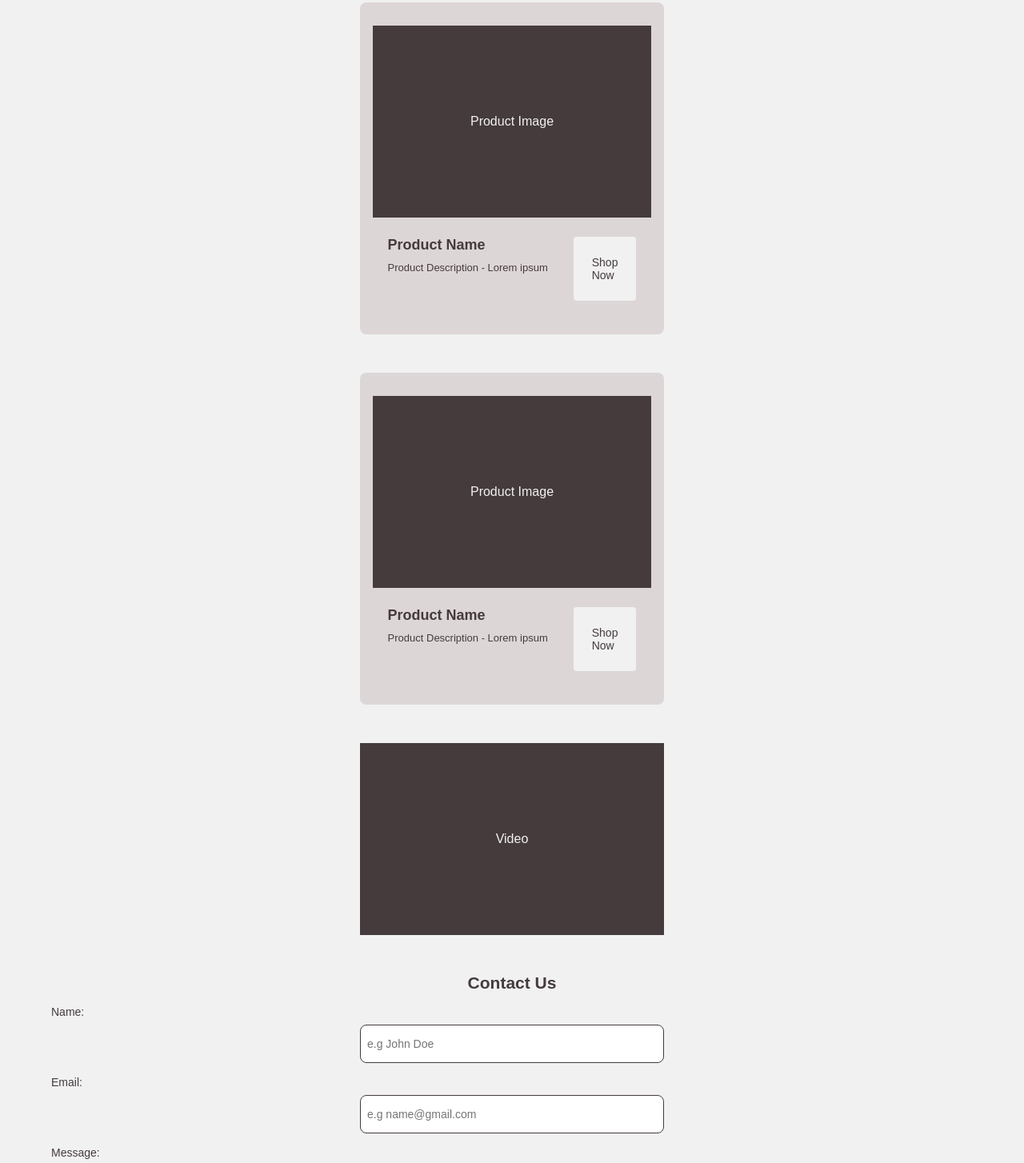
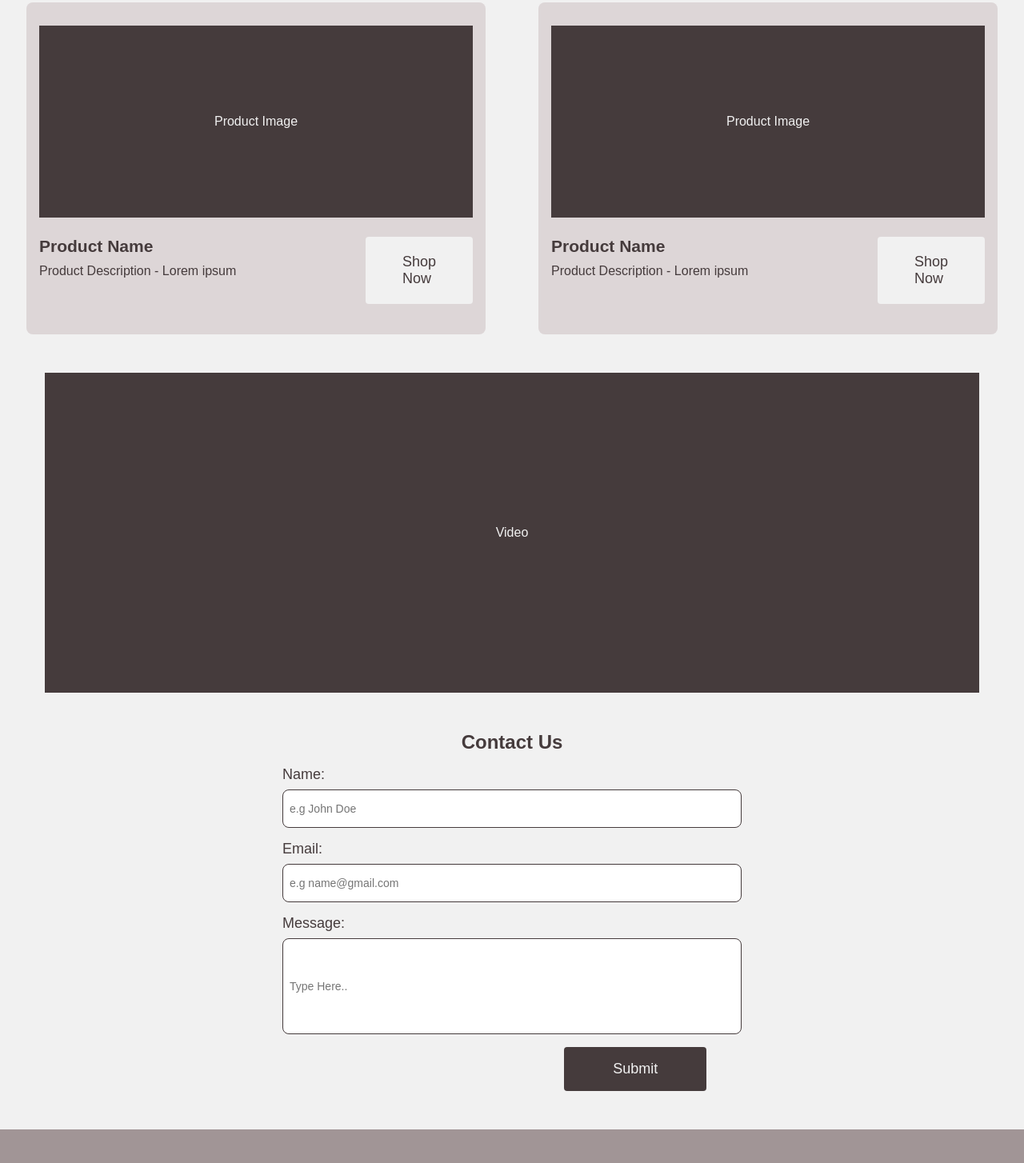
Before and after one commit to Chini03/Dhameliya_HansiniChetan_WD1-Midterm, a plain HTML site: page index.html in a window 1280 px wide. Shown: the part 581-2035 px from the top of the page at 80% size. Drawn offline with Linux system fonts and the light colour scheme.

Commit message:
Update CSS
This commit updates the desktop CSS rules for the index page.

```diff
--- a/css/grid.css
+++ b/css/grid.css
@@ -74,8 +74,8 @@
       grid-column-gap: 20px;
       max-width: 412px;
       margin: 0 auto;
-      padding-left: 16px;
-      padding-right: 16px;
+      /* padding-left: 16px;
+      padding-right: 16px; */
   }
 
   /* 2. ---Mobile Library Grid Styles--- */
@@ -160,8 +160,8 @@
           grid-column-gap: 30px;
           max-width: 1200px;
           margin: 0 auto;
-          padding-left: 24px;
-          padding-right: 24px;
+          /* padding-left: 24px;
+          padding-right: 24px; */
       }
 
       .l-col-span-1	{grid-column: span 1 / span 1;}
--- a/css/main.css
+++ b/css/main.css
@@ -114,6 +114,8 @@ footer nav ul li:nth-child(2){
 /* product section */
 
 
+
+
 #product-section article {
     background-color: #DDD6D7;
     height: 415px;
@@ -193,6 +195,7 @@ form {
 label {
     font-size: 14px;
     /* margin: 16px auto 8px auto; */
+    padding-left: 16px;
 }
 
 #name, #email {
@@ -263,5 +266,93 @@ input[type="submit"] {
     #header-icon-conRight, #logoHeader-placeholder, #header-viewShop {
         grid-row: 1/1;
     }
-    /* Footer */
+
+    #header-icon-conRight, #logoHeader-placeholder, #header-viewShop, #header-icon-conLeft {
+        margin-top: 16px;
+    }
+
+    /* Product Section */
+
+    #product-section {
+        display: flex;
+        flex-direction: row;
+        justify-content: center;
+    }
+
+    #product-section article {
+        height: 415px;
+        width: 574px;
+    }
+
+    .descripton {
+        justify-content: space-between;
+    }
+
+    #product_1-placeholder, #product_2-placeholder {
+        height: 240px;
+        width: 542px;
+
+    }
+
+    #product-section article h3{
+        font-size: 21px;
+        margin: 0px auto 10px auto;
+    }
+
+    #product-section article p{
+        font-size: 16px;
+    }
+
+
+    .prodSec-shopButton {
+        font-size: 18px;
+        padding: 21px 46px;
+    }
+
+    /* Vid Section */
+
+    #vid-placeholder {
+        height: 400px;
+        width: 1168px;
+    }
+
+    /* contact section */
+
+    #contact-section h2{
+        font-size: 24px;
+    }
+
+    form {
+        width: 574px;
+        margin: 0 auto;
+        display: flex;
+        flex-direction: column;
+        justify-content: flex-start;
+        align-items: flex-start;
+        padding: 0;
+    }
+
+    label {
+        font-size: 18px;
+        /* margin: 16px auto 8px auto; */
+        padding: 0;
+    }
+
+    #name, #email {
+        width: 574px;
+    }
+
+    #message {
+        width: 574px;
+    }
+
+    input[type="submit"] {
+        font-size: 18px;
+        padding: 17px 61px;
+        text-align: center;
+        margin: 0;
+        border: 0;
+        width: min-content;
+    }
+
 }
```
